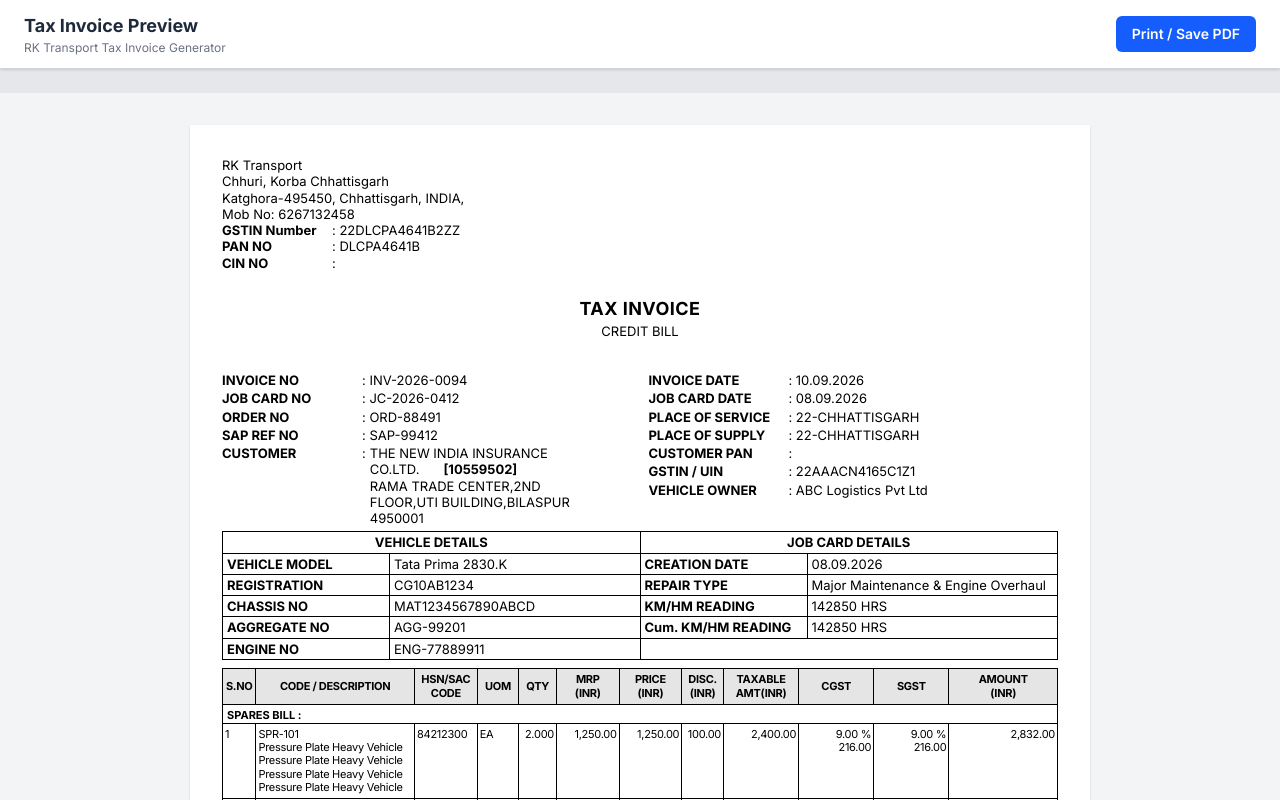
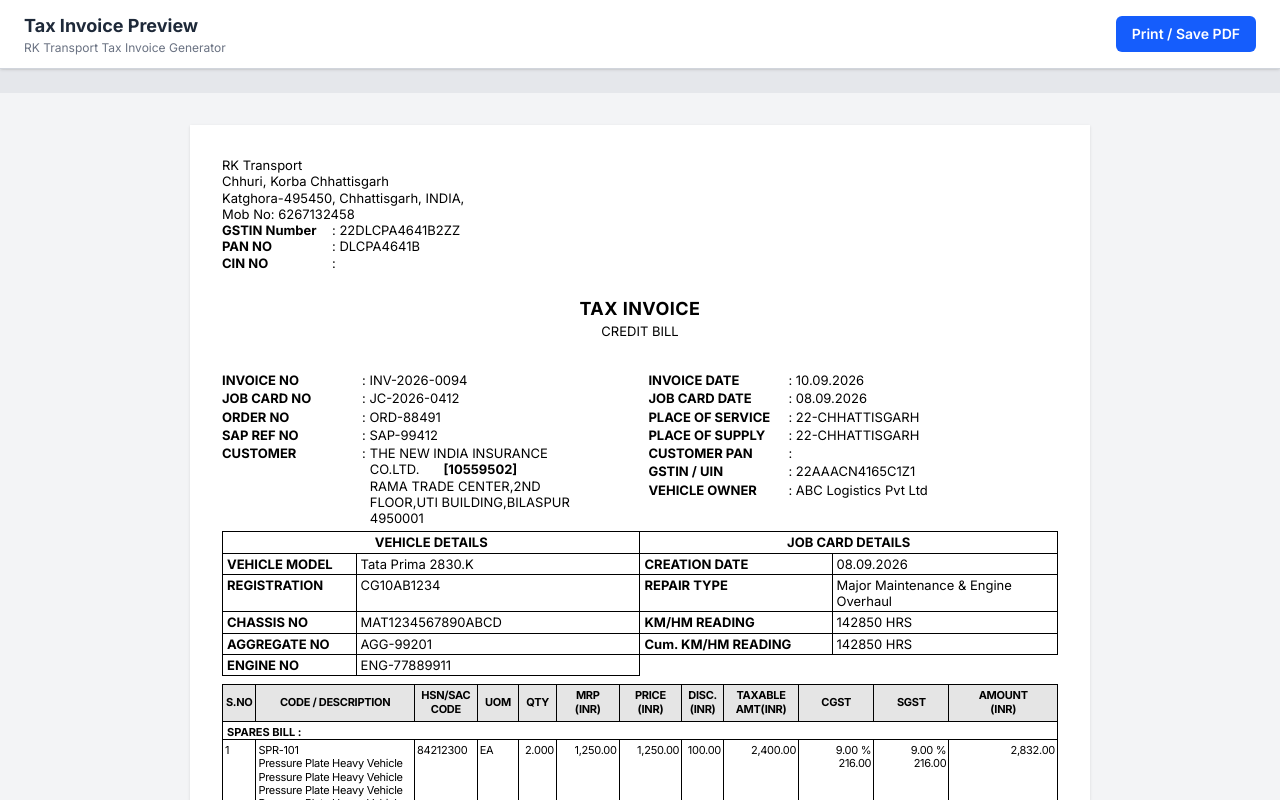
Before and after one commit to adityapandey0027/pdf-gen, a React (Vite) app: page / in a window 1280 px wide. Shown: the top 800 px of the page. Built offline with nearby package versions, Linux system fonts and the light colour scheme.

Commit message:
fix: job card details table

```diff
--- a/src/pdf-generate/components/VehicleDetails.jsx
+++ b/src/pdf-generate/components/VehicleDetails.jsx
@@ -7,6 +7,8 @@
 
 const cellClass =
   "border border-black px-[4px] py-[2px] text-[13px] leading-tight align-top";
+
+const labelClass = `${cellClass} font-bold whitespace-nowrap`;
 
   return (
     <table className="w-full border-collapse mt-1 mb-0 text-[13px] font-sans">
@@ -21,28 +23,28 @@
         </tr>
 
         <tr>
-          <td className={`${cellClass} font-bold w-[20%]`}>
+          <td className={`${labelClass} w-[16%]`}>
             VEHICLE MODEL
           </td>
-          <td className={`${cellClass} w-[30%]`}>
+          <td className={`${cellClass} w-[34%]`}>
             {invoice.vehicle?.vehicle_model}
           </td>
-          <td className={`${cellClass} font-bold w-[20%]`}>
+          <td className={`${labelClass} w-[23%]`}>
             CREATION DATE
           </td>
-          <td className={`${cellClass} w-[30%]`}>
+          <td className={`${cellClass} w-[27%]`}>
             {fmtDate(invoice.created_at)}
           </td>
         </tr>
 
         <tr>
-          <td className={`${cellClass} font-bold`}>
+          <td className={labelClass}>
             REGISTRATION
           </td>
           <td className={cellClass}>
             {invoice.vehicle?.registration_number}
           </td>
-          <td className={`${cellClass} font-bold`}>
+          <td className={labelClass}>
             REPAIR TYPE
           </td>
           <td className={cellClass}>
@@ -51,13 +53,13 @@
         </tr>
 
         <tr>
-          <td className={`${cellClass} font-bold`}>
+          <td className={labelClass}>
             CHASSIS NO
           </td>
           <td className={cellClass}>
             {invoice.vehicle?.chassis_no}
           </td>
-          <td className={`${cellClass} font-bold`}>
+          <td className={labelClass}>
             KM/HM READING
           </td>
           <td className={cellClass}>
@@ -66,13 +68,13 @@
         </tr>
 
         <tr>
-          <td className={`${cellClass} font-bold`}>
+          <td className={labelClass}>
             AGGREGATE NO
           </td>
           <td className={cellClass}>
             {invoice.vehicle?.aggregate_no}
           </td>
-          <td className={`${cellClass} font-bold`}>
+          <td className={labelClass}>
             Cum. KM/HM READING
           </td>
           <td className={cellClass}>
@@ -81,14 +83,14 @@
         </tr>
 
         <tr>
-          <td className={`${cellClass} font-bold`}>
+          <td className={labelClass}>
             ENGINE NO
           </td>
           <td className={cellClass}>
             {invoice.vehicle?.engine_no}
           </td>
 
-          <td colSpan={2} className="border-b border-r border-black py-0 px-[4px] align-top"></td>
+          <td colSpan={2} className="border-none py-0 px-[4px] align-top"></td>
         </tr>
       </tbody>
     </table>
```
